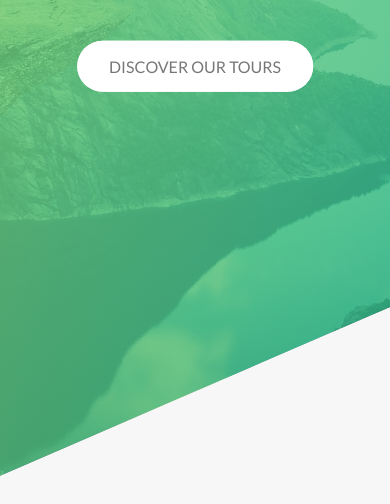
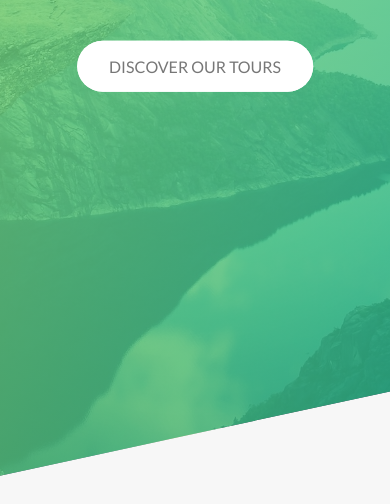
Before and after one commit to Ollie-lee/natours, a website: page index.html in a window 390 px wide. Shown: the part 326-830 px from the top of the page. Drawn offline with Linux system fonts and the light colour scheme; files whose address does not match are found by name.

Commit message:
grid responsive design

```diff
--- a/sass/layouts/_footer.scss
+++ b/sass/layouts/_footer.scss
@@ -2,6 +2,10 @@
     background-color: $color-gray-dark-3;
     padding: 10rem 0;
     font-size: 1.4rem;
+
+    @include respond(tab-port){
+        padding: 8rem 0;
+    }
 
     &__logo-box{
         text-align: center;
@@ -17,6 +21,11 @@
         border-top: 1px solid $color-gray-dark;
         padding-top: 2rem;
         display: inline-block;
+
+        @include respond(tab-port){
+            width: 100%;
+            text-align: center;
+        }
 
     }
 
@@ -58,5 +67,10 @@
         padding-top: 2rem;
         width: 80%;
         float: right;
+
+        @include respond(tab-port){
+            width: 100%;
+            float: none;
+        }
     }
 }
--- a/sass/layouts/_grid.scss
+++ b/sass/layouts/_grid.scss
@@ -4,6 +4,15 @@
 
     &:not(:last-child) {
         margin-bottom: $gutter-vertical;
+
+        @include respond(tab-port) {
+            margin-bottom: $gutter-vertical-small;
+        }
+    }
+
+    @include respond(tab-port) {
+        max-width: 50rem;
+        padding: 0 3rem;
     }
 
     @include clearfix;
@@ -13,6 +22,15 @@
 
         &:not(:last-child) {
             margin-right: $gutter-horizontal;
+
+            @include respond(tab-port) {
+                margin-right: 0;
+                margin-bottom: $gutter-vertical-small;
+            }
+        }
+
+        @include respond(tab-port) {
+            width: 100% !important; // make sure the below width are overwitten
         }
     }
 }
--- a/sass/layouts/_header.scss
+++ b/sass/layouts/_header.scss
@@ -8,6 +8,11 @@
     background-position: top;
     clip-path: polygon(0 0, 100% 0, 100% 75vh, 0 100%);
     -webkit-clip-path: polygon(0 0, 100% 0, 100% 75vh, 0 100%);
+
+    @include respond(phone) {
+        clip-path: polygon(0 0, 100% 0, 100% 85vh, 0 100%);
+        -webkit-clip-path: polygon(0 0, 100% 0, 100% 85vh, 0 100%);
+    }
 
     position: relative;
 
--- a/sass/layouts/_navigation.scss
+++ b/sass/layouts/_navigation.scss
@@ -17,6 +17,16 @@
         //center the menu button
         text-align: center;
         cursor: pointer;
+
+        @include respond(tab-port) {
+            top: 4rem;
+            right: 4rem;
+        }
+
+        @include respond(phone) {
+            top: 3rem;
+            right: 3rem;
+        }
     }
 
     &__background {
@@ -31,7 +41,19 @@
         z-index: 1000;
         transition: all .8s cubic-bezier(0.86, 0, 0.07, 1);
         // transform: scale(500);
+
+        @include respond(tab-port) {
+            top: 4.5rem;
+            right: 4.5rem;
+        }
+
+        @include respond(phone) {
+            top: 3.5rem;
+            right: 3.5rem;
+        }
     }
+
+
 
     &__nav {
         height: 100vh;
```
Also changed, not shown: sass/main.css.
